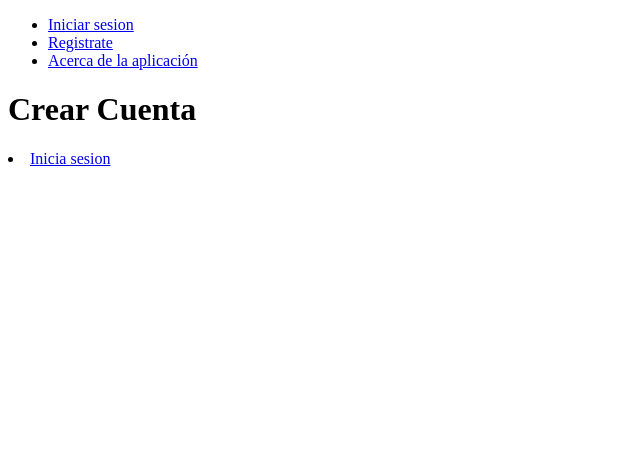
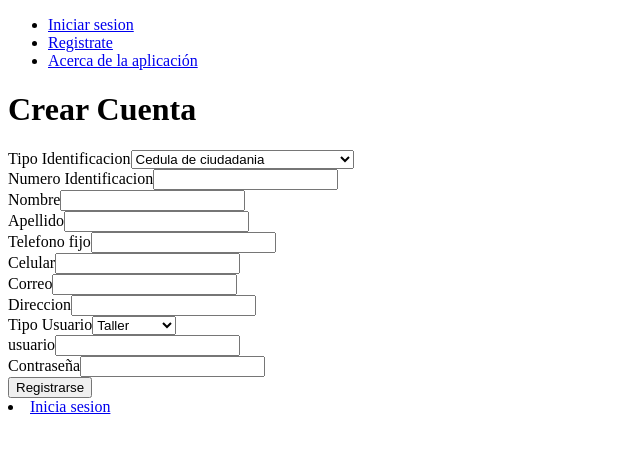
Before and after one commit to MilaMesa/simbiosis-view, a React (Create React App) app: page /registrate in a window 1280 px wide. Shown: the top 450 px of the page, without its empty margins (0-640 px from the left). Built offline with nearby package versions, Linux system fonts and the light colour scheme.

Commit message:
camila
se crea formulario para crear cuenta

```diff
--- a/src/Components/Register/CrearCuenta.js
+++ b/src/Components/Register/CrearCuenta.js
@@ -1,11 +1,139 @@
 import React from 'react';
 import { Link } from "react-router-dom";
+import { render } from '@testing-library/react';
 
-const CrearCuenta = () => (
-    <div>
-        <h1>Crear Cuenta</h1>
-        <li><Link to="/">Inicia sesion</Link></li>
-    </div>
-);
+class CrearCuenta extends React.Component {
+    constructor(props) {
+        super(props);
+        this.state = {
+            usuario: '',
+            password: '',
+            numeroIdentificacion: '',
+            tipoIdentificacion: '',
+            nombre: '',
+            apellido: '',
+            telefono: '',
+            celular: '',
+            direccion: '',
+            nombreEmpresa: '',
+            tipoUsuario: '',
+            correo: '',
+            mensajeError: '',
+            error: false,
+        }
+    }
+
+    render() {
+        return (
+            <div>
+                <h1>Crear Cuenta</h1>
+                <form onSubmit={this.handleSubmit}>
+                    <label htmlFor="tipoIdentificacion">Tipo Identificacion</label>
+                    <select
+                        id="tipoIdentificacion"
+                        onChange={this.handleChangeUsuario}
+                        value={this.state.tipoIdentificacion}
+                    >
+                        <option value='CC'>Cedula de ciudadania</option>
+                        <option value='CE'>Cedula de extrangeria</option>
+                        <option value='TI'>Tarjeta de identidad</option>
+                        <option value='PAS'>Pasaporte</option>
+                        <option value='PEP'>Permiso especial de permanencia</option>
+                    </select>
+                    <br />
+                    <label htmlFor="numeroIdentificacion">Numero Identificacion</label>
+                    <input
+                        id="numeroIdentificacion"
+                        onChange={this.handleChangeUsuario}
+                        value={this.state.numeroIdentificacion}
+                    />
+                    <br />
+                    <label htmlFor="nombre">Nombre</label>
+                    <input
+                        id="nombre"
+                        onChange={this.handleChangeUsuario}
+                        value={this.state.nombre}
+                    />
+                    <br />
+                    <label htmlFor="apellido">Apellido</label>
+                    <input
+                        id="apellido"
+                        onChange={this.handleChangeUsuario}
+                        value={this.state.apellido}
+                    />
+                    <br />
+                    <label htmlFor="telefono">Telefono fijo</label>
+                    <input
+                        id="telefono"
+                        onChange={this.handleChangeUsuario}
+                        value={this.state.telefono}
+                    />
+                    <br />
+                    <label htmlFor="celular">Celular</label>
+                    <input
+                        id="celular"
+                        onChange={this.handleChangeUsuario}
+                        value={this.state.celular}
+                    />
+                    <br />
+                    <label htmlFor="correo">Correo</label>
+                    <input
+                        id="correo"
+                        onChange={this.handleChangeUsuario}
+                        value={this.state.correo}
+                    />
+                    <br />
+                    <label htmlFor="direccion">Direccion</label>
+                    <input
+                        id="direccion"
+                        onChange={this.handleChangeUsuario}
+                        value={this.state.direccion}
+                    />
+                    <br />
+                    <label htmlFor="tipoUsuario">Tipo Usuario</label>
+                    <select
+                    id='tipoUsuario'
+                    onChange={this.handleChange}
+                    value={this.state.tipoUsuario}>
+                        <option value='TALLER'>Taller</option>
+                        <option value='PROVEEDOR'>Proveedor</option>
+                    </select>
+                    {
+                        this.state.tipoUsuario === 'PROVEEDOR' ?
+                            <div>
+                                <label htmlFor="nombreEmpresa">nombreEmpresa</label>
+                                <input
+                                    id="nombreEmpresa"
+                                    onChange={this.handleChangeUsuario}
+                                    value={this.state.nombreEmpresa}
+                                />
+                                <br />
+                            </div>
+                            :
+                            <div />
+                    }
+                    <label htmlFor="usuario">usuario</label>
+                    <input
+                        id="usuario"
+                        onChange={this.handleChangeUsuario}
+                        value={this.state.usuario}
+                    />
+                    <br />
+                    <label htmlFor="password">Contraseña</label>
+                    <input
+                        id="password"
+                        type="password"
+                        onChange={this.handleChangePassword}
+                        value={this.state.password}
+                    />
+                    <br />
+                    <button>Registrarse</button>
+                </form>
+
+                <li><Link to="/">Inicia sesion</Link></li>
+            </div>
+        );
+    }
+};
 
 export default CrearCuenta;
```
